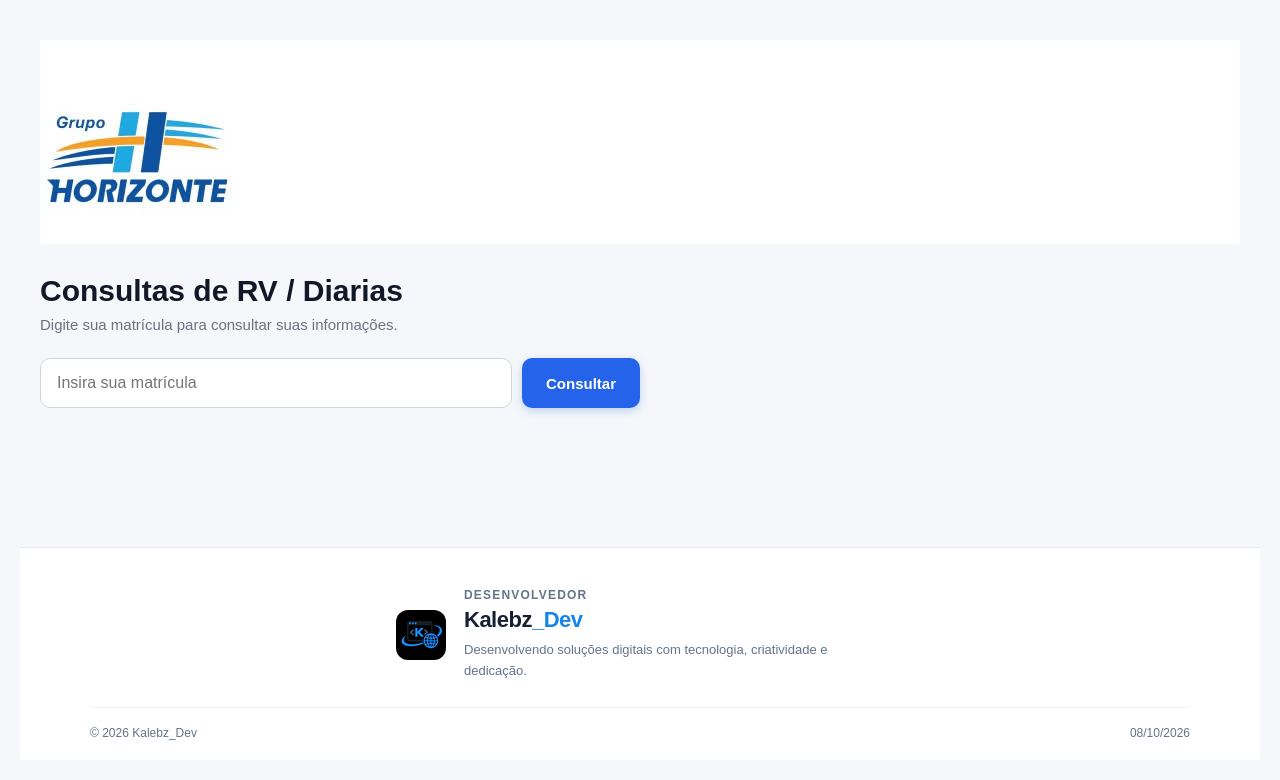
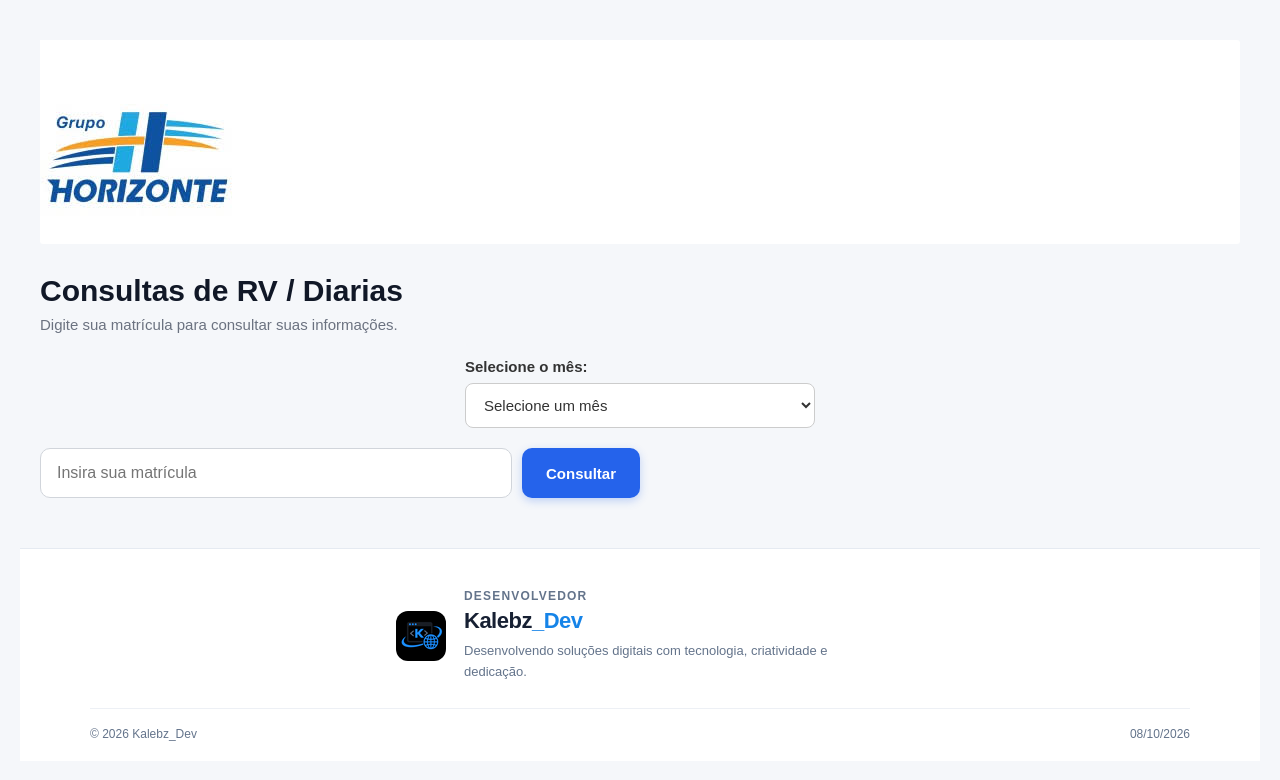
Before and after one commit to KalebFerreiraZ/Finnaly_Mannage_App, a React (Vite) app in the folder Frontend/: page / in a window 1280 px wide. Shown: the top 780 px of the page. Built offline with nearby package versions, Linux system fonts and the light colour scheme.

Commit message:
commitado

```diff
--- a/Frontend/src/App.css
+++ b/Frontend/src/App.css
@@ -432,3 +432,44 @@ body,
   margin-top: 0px;
   margin-bottom: 30px;
 }
+/* Seletor de mês */
+.seletor-mes {
+  display: flex;
+  flex-direction: column;
+  gap: 8px;
+  width: 100%;
+  max-width: 350px;
+  margin: 20px auto;
+}
+
+.seletor-mes label {
+  font-size: 15px;
+  font-weight: 600;
+  color: #333;
+}
+
+.seletor-mes select {
+  width: 100%;
+  padding: 12px 14px;
+  border: 1px solid #ccc;
+  border-radius: 8px;
+  background-color: #fff;
+  color: #333;
+  font-size: 15px;
+  cursor: pointer;
+  outline: none;
+  transition: border-color 0.2s ease, box-shadow 0.2s ease;
+}
+
+.seletor-mes select:hover {
+  border-color: #777;
+}
+
+.seletor-mes select:focus {
+  border-color: #2563eb;
+  box-shadow: 0 0 0 3px rgba(37, 99, 235, 0.15);
+}
+
+.seletor-mes select option {
+  padding: 10px;
+}
--- a/Frontend/src/App.jsx
+++ b/Frontend/src/App.jsx
@@ -8,7 +8,7 @@ function App() {
   const [dados, setDados] = useState(null);
   const [message, setMessage] = useState("");
   const [loading, setLoading] = useState(false);
-
+  const [mes,setMes] = useState('')
   const MATRICULA_REGEX = /^[A-Za-z0-9_-]{3,20}$/;
 
   async function req() {
@@ -25,13 +25,17 @@ function App() {
     setLoading(true);
 
     try {
+      if(!mes){
+        setMessage('Selecione Um MÊS!')
+        return;
+      }
       const response = await fetch("https://horizonte-api-consulta-001-admin1234.onrender.com/read", {
         method: "PUT",
         headers: {
           "Content-Type": "application/json"
         },
         body: JSON.stringify({
-          matricula: m
+          matricula: m,mes:mes
         })
       });
 
@@ -67,7 +71,29 @@ function App() {
           <h1>Consultas de RV / Diarias</h1>
           <p>Digite sua matrícula para consultar suas informações.</p>
         </div>
+        <div className="seletor-mes">
+    <label htmlFor="mes">Selecione o mês:</label>
 
+    <select
+        id="mes"
+        value={mes}
+        onChange={(e) => setMes(e.target.value)}
+    >
+        <option value="">Selecione um mês</option>
+        <option value="janeiro">Janeiro</option>
+        <option value="fevereiro">Fevereiro</option>
+        <option value="março">Março</option>
+        <option value="abril">Abril</option>
+        <option value="maio">Maio</option>
+        <option value="junho">Junho</option>
+        <option value="julho">Julho</option>
+        <option value="agosto">Agosto</option>
+        <option value="setembro">Setembro</option>
+        <option value="outubro">Outubro</option>
+        <option value="novembro">Novembro</option>
+        <option value="dezembro">Dezembro</option>
+    </select>
+</div>
         <div className="consulta">
           <input
             placeholder="Insira sua matrícula"
```
Also changed, not shown: 1 other file (tests, documents, lock files or other folders).
